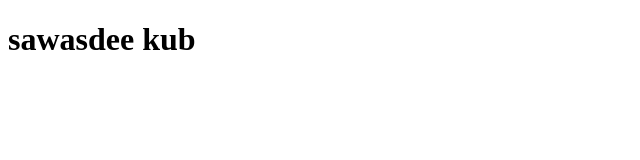
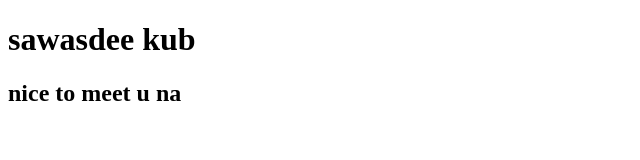
Before and after one commit to 6510615195/CN331-67-DEMO, a plain HTML site: page index.html in a window 1280 px wide. Shown: the whole page, without its empty margins (0-640 px from the left). Drawn offline with Linux system fonts and the light colour scheme.

Commit message:
Update index.html

```diff
--- a/index.html
+++ b/index.html
@@ -12,6 +12,7 @@
         sawasdee kub
 
     </h1>
+    <h2>nice to meet u na</h2>
 
 </body>
 </html>
```
